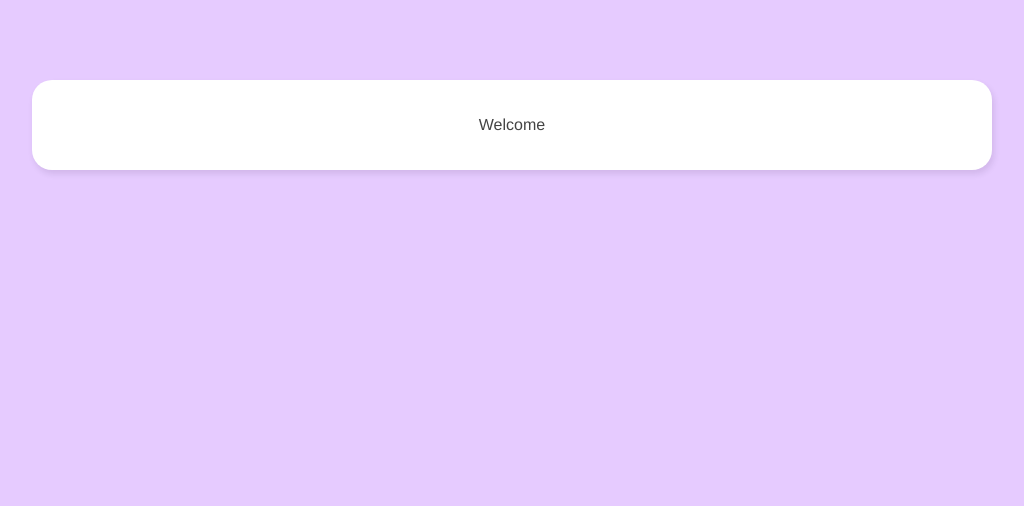
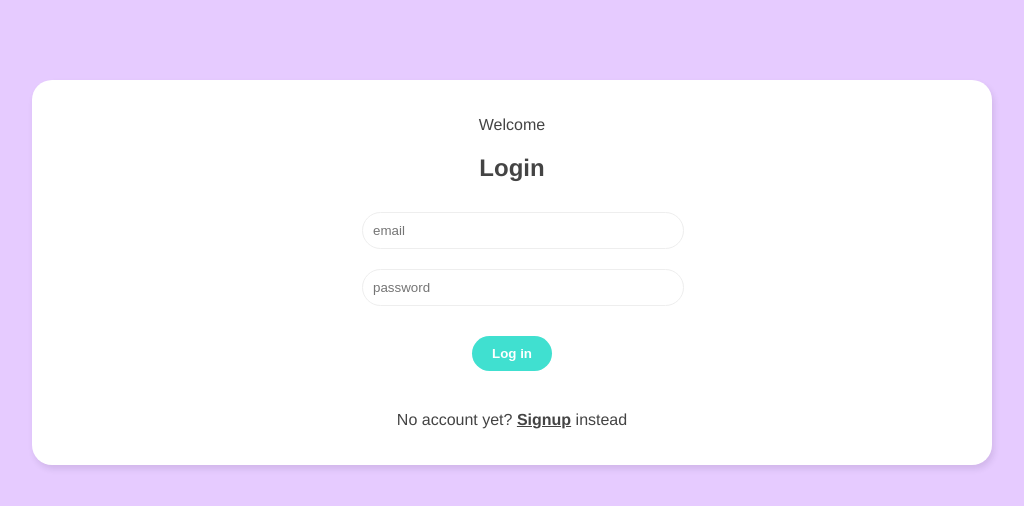
Before and after one commit to mchoffn/live-chat, a Vue app: page / in a window 1280 px wide. Shown: the top 506 px of the page, without its empty margins (128-1152 px from the left). Built offline with nearby package versions, Linux system fonts and the light colour scheme.

Commit message:
update 3

```diff
--- /dev/null
+++ b/src/components/Login.vue
@@ -0,0 +1,27 @@
+<template>
+  <form @submit.prevent="handleSubmit">
+    <input type="email" required placeholder="email" v-model="email" />
+    <input type="password" required placeholder="password" v-model="password" />
+    <button>Log in</button>
+  </form>
+</template>
+
+<script>
+import { ref } from 'vue';
+export default {
+    setup() {
+        // refs
+        const email = ref('')
+        const password = ref('')
+
+        const handleSubmit = () => {
+            console.log(email.value, password.value)
+        }
+
+        return {email, password, handleSubmit }
+    }
+};
+</script>
+
+<style>
+</style>
--- a/src/components/SignupForm.vue
+++ b/src/components/Signup.vue
@@ -3,24 +3,30 @@
     <input type="text" required placeholder="display name" v-model="displayName"/>
     <input type="email" required placeholder="email" v-model="email" />
     <input type="password" required placeholder="password" v-model="password" />
+    <div class="error">{{ error }}</div>
     <button>Sign up</button>
   </form>
 </template>
 
 <script>
-import { ref } from 'vue';
+import { ref } from 'vue'
+import useSignup from '../composables/useSignup'
 export default {
     setup() {
+
+        const { error, signup } = useSignup()
+
         // refs
         const displayName = ref('')
         const email = ref('')
         const password = ref('')
 
-        const handleSubmit = () => {
-            console.log(displayName.value, email.value, password.value)
+        const handleSubmit = async () => {
+            await signup(email.value, password.value, displayName.value)
+            console.log('User signed up')
         }
 
-        return { displayName, email, password }
+        return { displayName, email, password, handleSubmit, error }
     }
 };
 </script>
--- /dev/null
+++ b/src/composables/useSignup.js
@@ -0,0 +1,30 @@
+import { ref } from "vue"
+import { projectAuth } from "../firebase/config"
+
+const error = ref(null)
+
+const signup = async (email, password, displayName) => {
+    error.value = null
+
+    try{
+        const res = await projectAuth.createUserWithEmailAndPassword(email, password)
+        if (!res) {
+            throw new Error('Could not complete the signup')
+        }
+        await res.user.updateProfile({ displayName })
+        error.value = null
+        return res
+    } catch(err) {
+        console.log(err.message)
+        error.value = err.message
+
+        console.log(res.user)
+    }
+}
+
+const useSignup = () => {
+    return { error, signup}
+}
+
+
+export default useSignup
--- a/src/firebase/config.js
+++ b/src/firebase/config.js
@@ -1,5 +1,6 @@
 import firebase from 'firebase/app'
-import 'firebse/firestore'
+import 'firebase/firestore'
+import 'firebase/auth'
 
 
 const firebaseConfig = {
@@ -15,7 +16,8 @@
 //init firebase
 firebase.initializeApp(firebaseConfig)
 
+const projectAuth = firebase.auth()
 const projectFiresore = firebase.firestore()
 const timestamp = firebase.firestore.FieldValue.serverTimestamp
 
-export { projectFiresore, timestamp }
+export { projectFiresore, projectAuth, timestamp }
--- a/src/views/Welcome.vue
+++ b/src/views/Welcome.vue
@@ -1,15 +1,33 @@
 <template>
   <div class="welcome container">
     <p>Welcome</p>
+    <div v-if="showLogin">
+      <h2>Login</h2>
+      <Login/>
+      <p>No account yet? <span @click="showLogin = false">Signup</span> instead</p>
+    </div>
+    <div v-else>
+      <h2>Signup</h2>
+      <Signup/>
+      <p>Already registered? <span @click="showLogin = true">Login</span> instead</p>
+    </div>
   </div>
 </template>
 
 <script>
 
-import Signupform from '../components/SignupForm.vue'
+import Signup from '../components/Signup.vue'
+import Login from '../components/Login.vue'
+import { ref } from 'vue'
 
 export default {
-    components: { Signupform }
+    components: { Signup, Login },
+    setup() {
+      const showLogin = ref(true)
+
+      return { showLogin }
+    }
+
 };
 </script>
 
@@ -18,4 +36,33 @@
   text-align: center;
   padding: 20px 0;
 }
+
+.welcome form{
+  width:300px;
+  margin:20px auto;
+}
+
+.welcome label{
+  display: block;
+  margin:20px 0 10px;
+}
+
+.welcome input{
+  width:100%;
+  padding:10px;
+  border-radius: 20px;
+  border:1px solid #eee;
+  outline:none;
+  color:#999;
+  margin:10px auto;
+}
+
+.welcome span{
+  font-weight: bold;
+  cursor: pointer;
+  text-decoration: underline;
+}
+.welcome button{
+  margin:20px auto;
+}
 </style>
```
